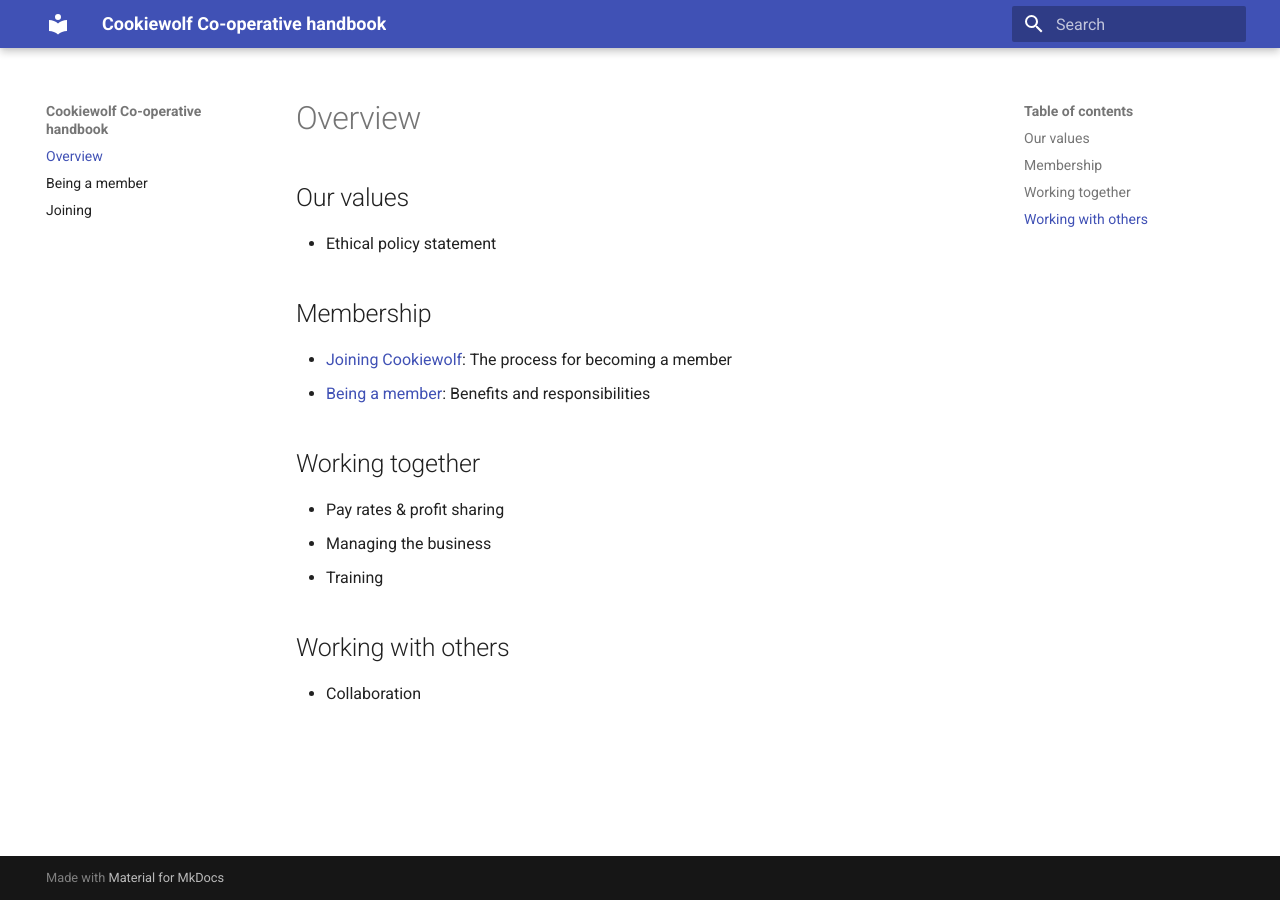
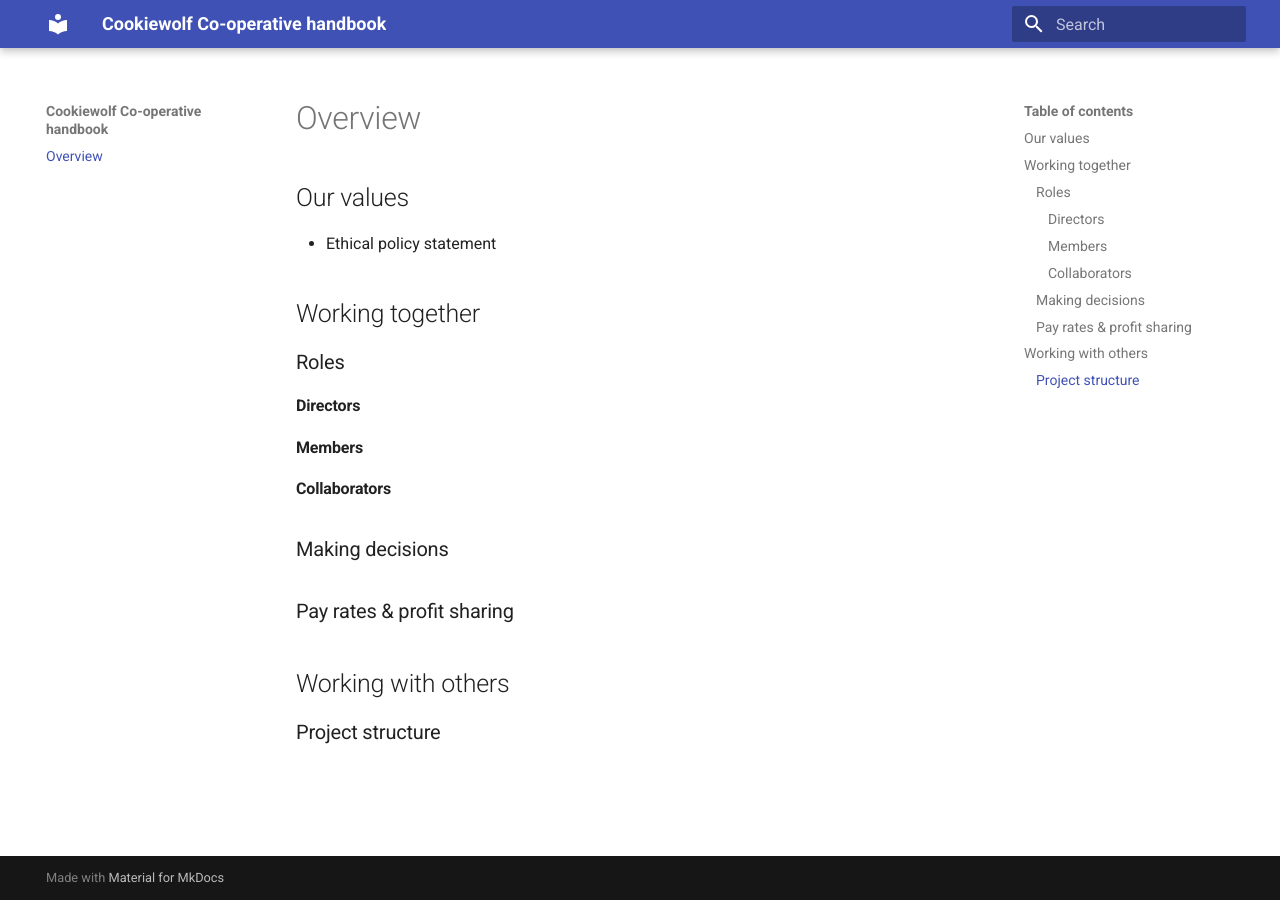
Before and after one commit to cookiewolf/handbook, an MkDocs documentation site: the page built from docs/index.md, in a window 1280 px wide. Built offline with MkDocs 1.6.1 and Material for MkDocs 9.7.7, drawn with Linux system fonts in a browser that asks for light colours.

Commit message:
Remove page stubs and outline in index

```diff
--- a/docs/index.md
+++ b/docs/index.md
@@ -4,17 +4,21 @@
 
 - Ethical policy statement
 
-## Membership
-
-- [Joining Cookiewolf](joining.md): The process for becoming a member
-- [Being a member](being-a-member.md): Benefits and responsibilities
 
 ## Working together
 
-- Pay rates & profit sharing
-- Managing the business
-- Training
+### Roles
+
+#### Directors
+
+#### Members
+
+#### Collaborators
+
+### Making decisions
+
+### Pay rates & profit sharing
 
 ## Working with others
 
-- Collaboration
+### Project structure
```
Also changed, not shown: docs/being-a-member.md (deleted, +0 -7 lines), docs/joining.md (deleted, +0 -7 lines).
